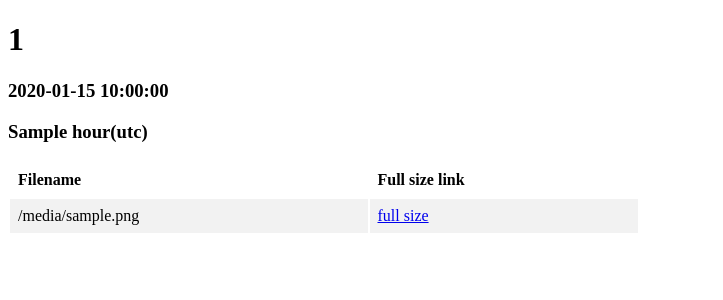
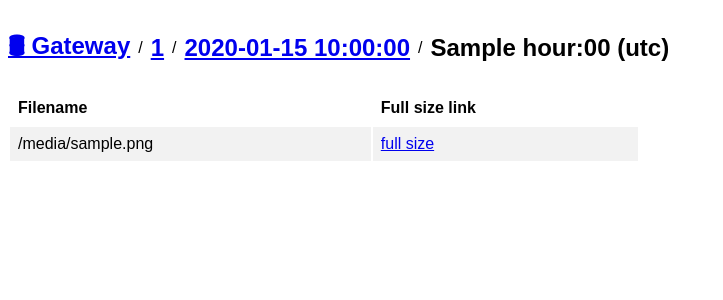
Before and after one commit to mitwelten/mitwelten-iot-hardware-poc, a Flask app: template RaspberryPi/APGateway/ImagePreview/templates/preview.html in a window 1280 px wide. Shown: the top 300 px of the page, without its empty margins (0-723 px from the left). Run offline with Flask 2, Linux system fonts and the light colour scheme; the template is opened without the code that fills it: most values are stand-ins (such as "Sample title", 1, 10 or a date in 2020).

Commit message:
Update preview.html

```diff
--- a/RaspberryPi/APGateway/ImagePreview/templates/preview.html
+++ b/RaspberryPi/APGateway/ImagePreview/templates/preview.html
@@ -13,6 +13,9 @@ hour = hour
     <meta name="viewport" content="width=device-width">
     <title>Preview {{camera_id}}</title>
     <style>
+        body {
+            font-family: Arial, sans-serif;
+        }
         .header {
             position: sticky;
             top: 0;
@@ -52,6 +55,15 @@ hour = hour
         tr:hover {
             background-color: #9efc96;
         }
+        .breadcrumb {
+            /* Content is centered vertically */
+            align-items: center;
+            display: flex;
+        }
+
+        .breadcrumb__separator {
+            margin: 0 8px;
+        }
     </style>
 </head>
 
@@ -69,15 +81,33 @@ hour = hour
             imgText.innerHTML = el.dataset.fname
             // Show the container element (hidden with CSS)
             expandImg.parentElement.style.display = "block";
-            el.style.color='red' // indicate that you have already seen this img.
+            // highlight active row
+            var rows = el.parentElement.parentElement.getElementsByTagName("tr") ;
+            for (var i=0; i<rows.length; i++) {
+                rows[i].style.backgroundColor = "";
+            }
+            el.style.color='#8f8f8f' // indicate that you have already seen this img.
+            el.parentElement.style.backgroundColor = "#9efc96";
         }
     </script>
     <!-- Header -->
     <div>
         <header class="header">
-            <h1>{{camera_id}}</h1>
-            <h3>{{date}}</h3>
-            <h3>{{hour}}(utc)</h3>
+                <div class="breadcrumb">
+                    <!-- Breadcrumb item -->
+                    <h2><a href="/"> &#128738; Gateway</a></h2>
+                    <div class="breadcrumb__separator">/</div>
+                    <h2><a href="/{{camera_id}}">{{camera_id}}</a></h2>
+
+                    <!-- Separator -->
+                    <div class="breadcrumb__separator">/</div>
+                    <h2><a href="/{{camera_id}}/{{date}}">{{date}}</a></h2>
+                    <div class="breadcrumb__separator">/</div>
+                    <h2>{{hour}}:00 (utc)</h2>
+
+                    <!-- Repeated items and separators -->
+
+                </div>
         </header>
     </div>
     <div class="container">
```
